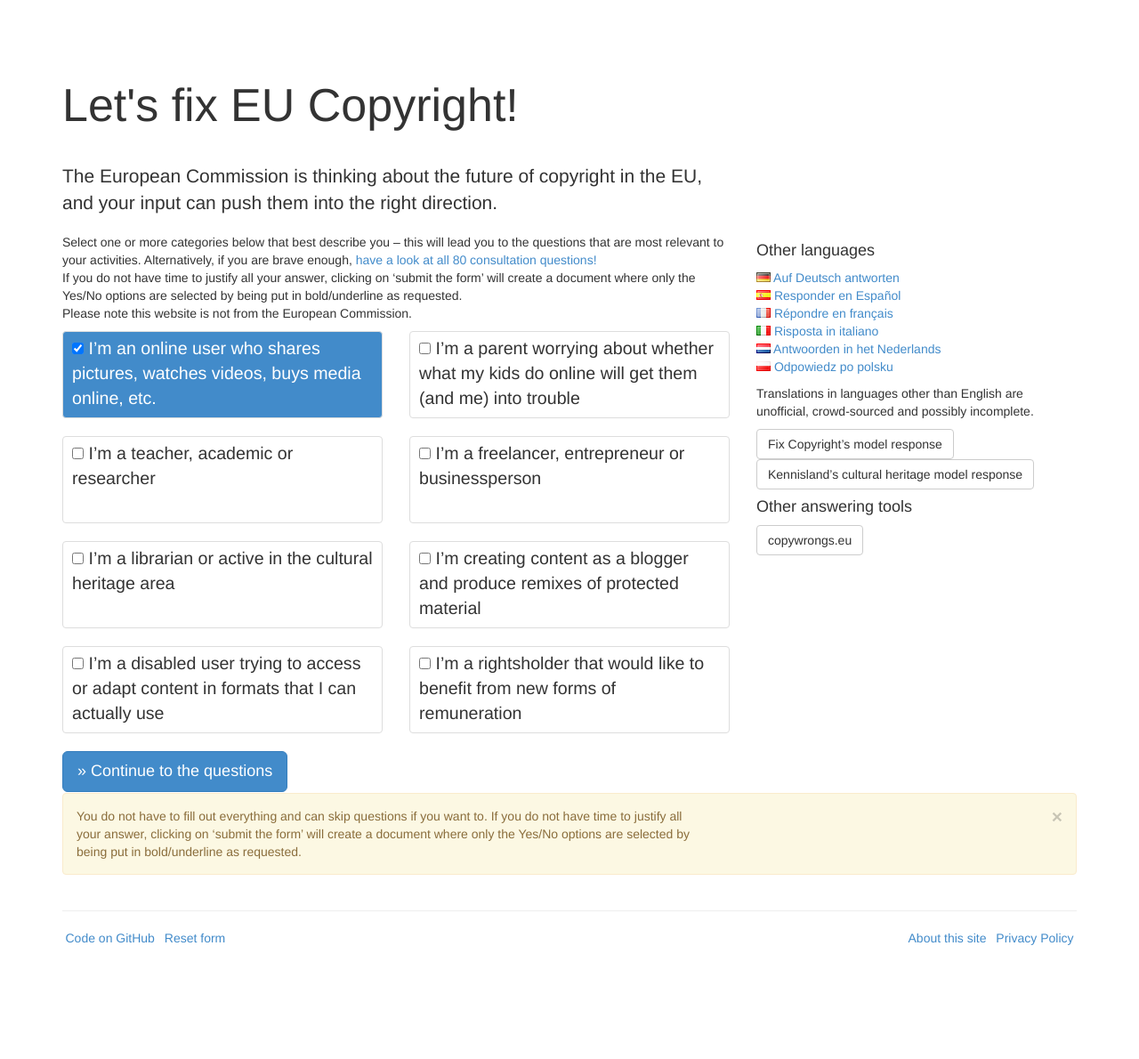
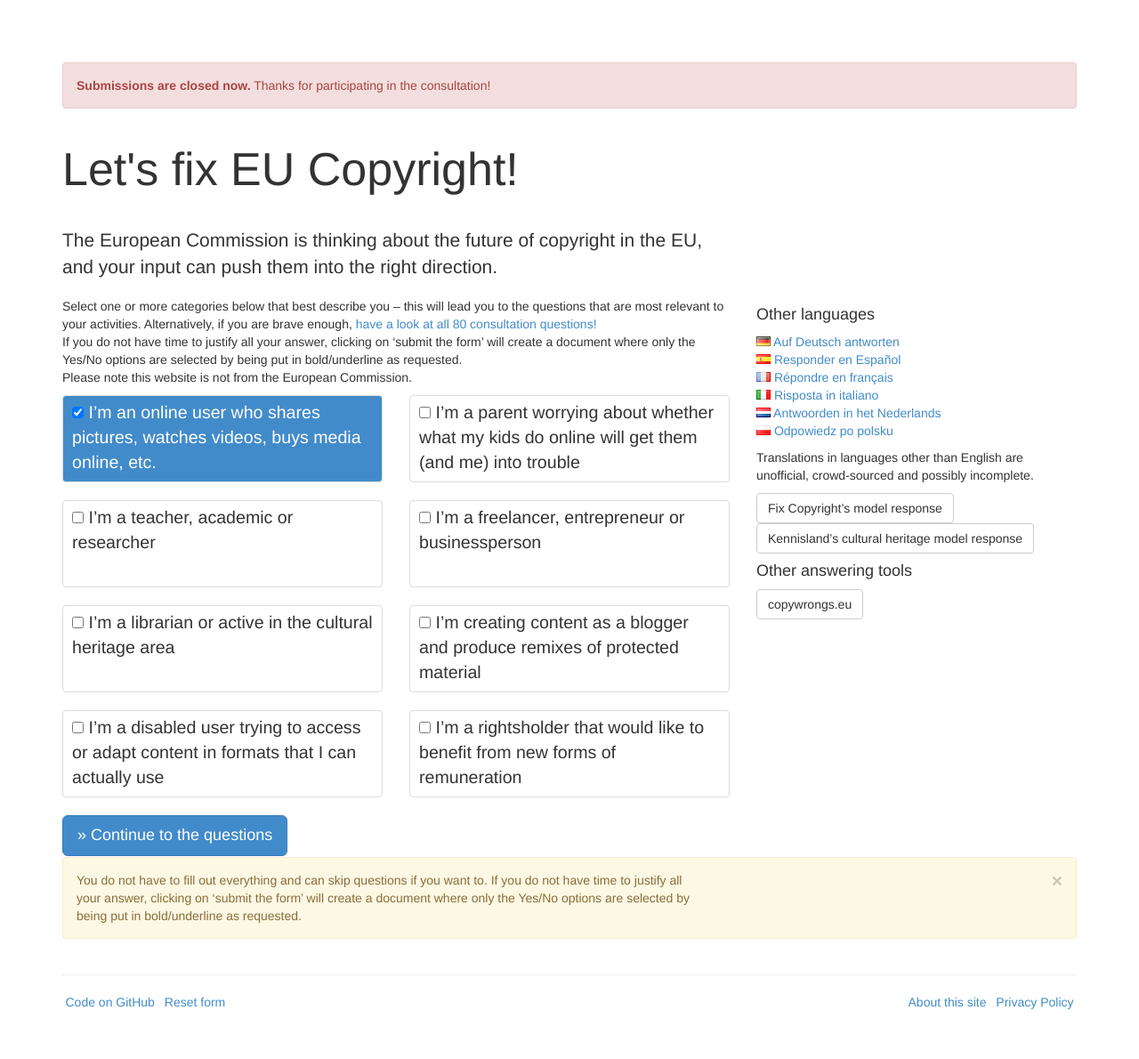
Before and after one commit to okfde/eucopyright, a Jekyll site: the page built from index.html, in a window 1280 px wide. Shown: the whole page at 89% size. Built offline with Jekyll 4.4.1, drawn with Linux system fonts in a browser that asks for light colours; comment, search, counter and statistics services are not loaded; before the commit the page ends 1118 px from its top, so only the background shows below that.

Commit message:
Add message that submission is closed

```diff
--- a/_layouts/base.html
+++ b/_layouts/base.html
@@ -15,7 +15,11 @@
   <script type="text/javascript" src="{{ site.baseurl}}/js/jquery.min.js"></script>
 </head>
 <body>
-
+<div class="container">
+  <div class="alert alert-danger">
+    <strong>Submissions are closed now.</strong> Thanks for participating in the consultation!
+  </div>
+</div>
 {{ content }}
 
 <script>
```
